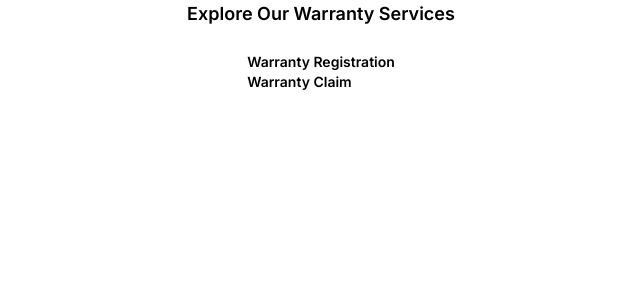
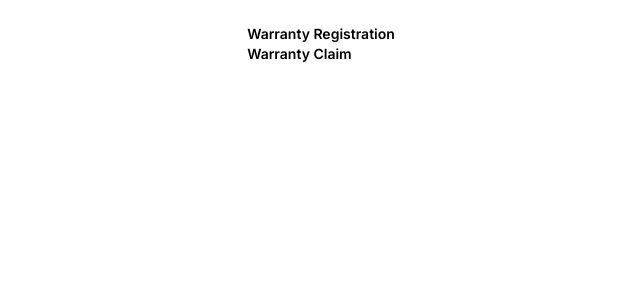
Before and after one commit to DavidSpaice/next, a Next.js app: page / in a window 1280 px wide. Shown: the top 300 px of the page, without its empty margins (319-959 px from the left). Built offline with nearby package versions, Linux system fonts and the light colour scheme.

Commit message:
updated home page

```diff
--- a/app/page.tsx
+++ b/app/page.tsx
@@ -17,7 +17,7 @@ export default async function Home() {
 
   return (
     <main className="flex flex-col h-screen items-center">
-      <p className="font-semibold text-lg">Explore Our Warranty Services</p>
+      {/* <p className="font-semibold text-lg">Explore Our Warranty Services</p> */}
       <br />
       <div>
         <div className="font-semibold text-sm">
```
